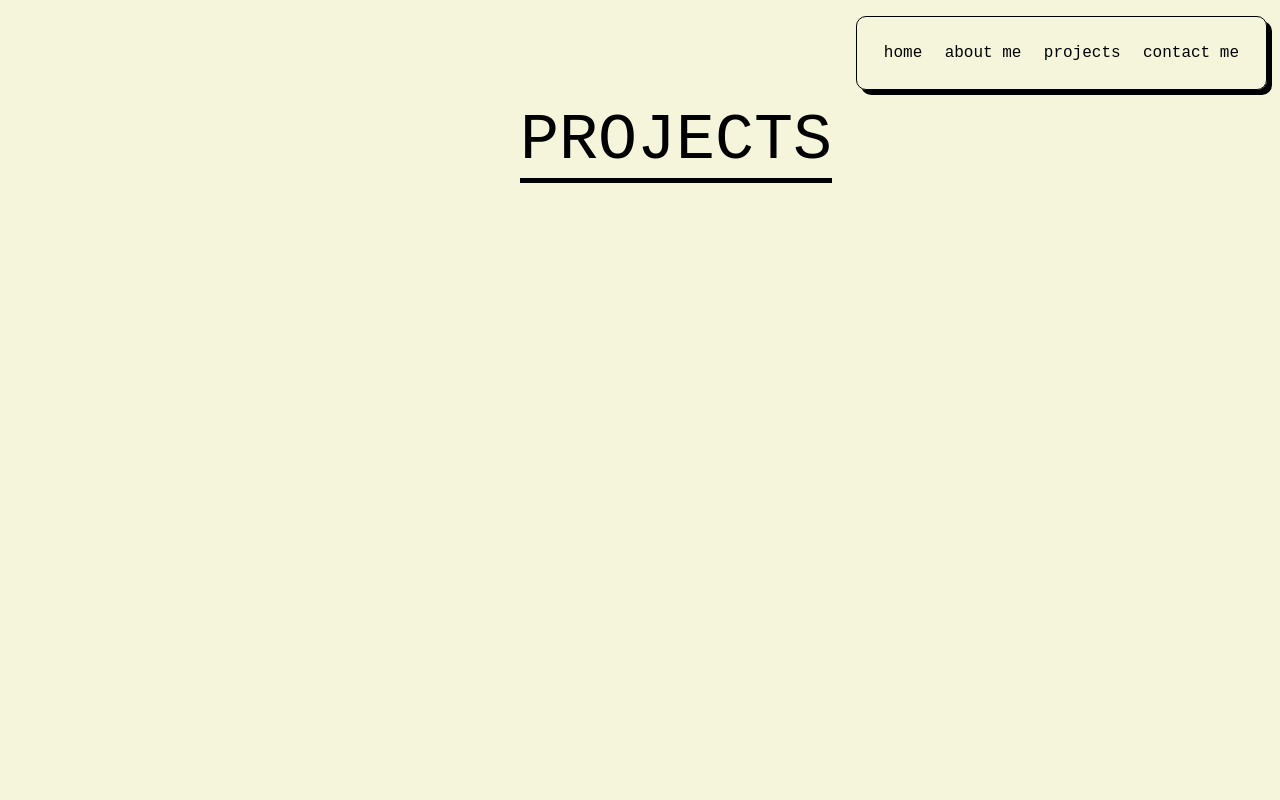
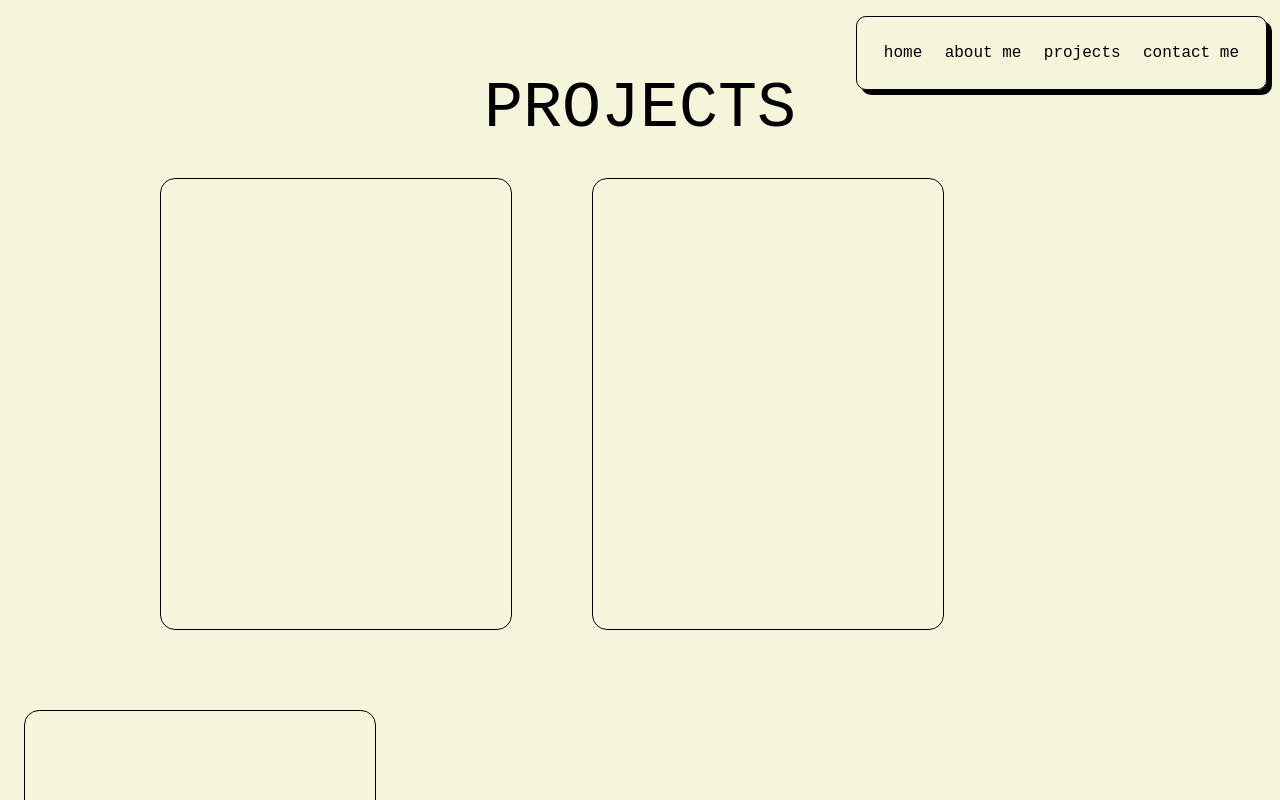
Before and after one commit to JarneDM/portfolio-svk, a SvelteKit app: page /projects in a window 1280 px wide. Shown: the top 800 px of the page. Built offline with nearby package versions, Linux system fonts and the light colour scheme.

Commit message:
adding cards to project page

```diff
--- a/src/app.html
+++ b/src/app.html
@@ -16,9 +16,8 @@
 		}
 
 		h1{
-			box-shadow: 0 5px;
         	font-family: monospace;
-			margin-top: 5rem;
+			margin-top: 3rem;
 			color: black;
 			text-transform: uppercase;
 			font-size: 5em;
--- a/src/routes/+page.svelte
+++ b/src/routes/+page.svelte
@@ -30,7 +30,7 @@
 		  </div>
 	</div>
 	<div class="box-content">
-
+		<h1 style="box-shadow: none;">???</h1>
 	</div>
 
 </main>
--- a/src/routes/projects/+page.svelte
+++ b/src/routes/projects/+page.svelte
@@ -1,12 +1,17 @@
-<script>
-</script>
-
 <main>
     <div class="title-projects">
         <h1>Projects</h1>
     </div>
     <div class="content-projects">
+        <div class="project first">
 
+        </div>
+        <div class="project">
+
+        </div>
+        <div class="project">
+
+        </div>
     </div>
 </main>
 
@@ -14,19 +19,35 @@
     main {
         text-align: center;
         padding: 1em;
-        max-width: 240px;
-        margin: 0 auto;
+        max-width: 100%;
+        margin: 0;
     }
 
-    .title-projects h1{
+    .title-projects h1 {
         color: black;
-		text-transform: uppercase;
-		font-size: 5em;
-		font-weight: 100;
-		margin-top: 5rem;
-		margin-bottom: 0;
-		font-family: monospace;
-        box-shadow: 0 5px;
-        width: max-content;
+        text-transform: uppercase;
+        font-size: 5em;
+        font-weight: 100;
+        margin-bottom: 0;
+        font-family: monospace;
+    }
+
+    .content-projects {
+        margin-top: 2em;
+        display: flex;
+        justify-content: flex-start;
+        gap: 5em;
+        flex-wrap: wrap;
+    }
+
+    .first{
+        margin-left: 8.5em;
+    }
+
+    .project {
+        height: 450px;
+        width: 350px;
+        border: 1px solid black;
+        border-radius: 15px;
     }
 </style>
```
